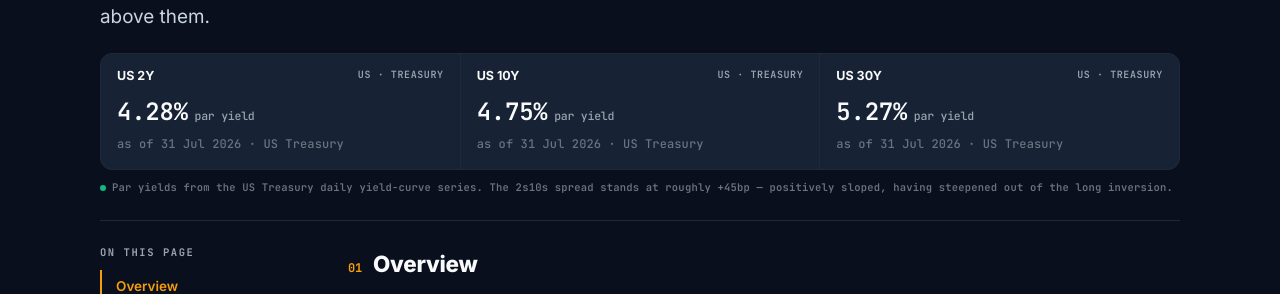
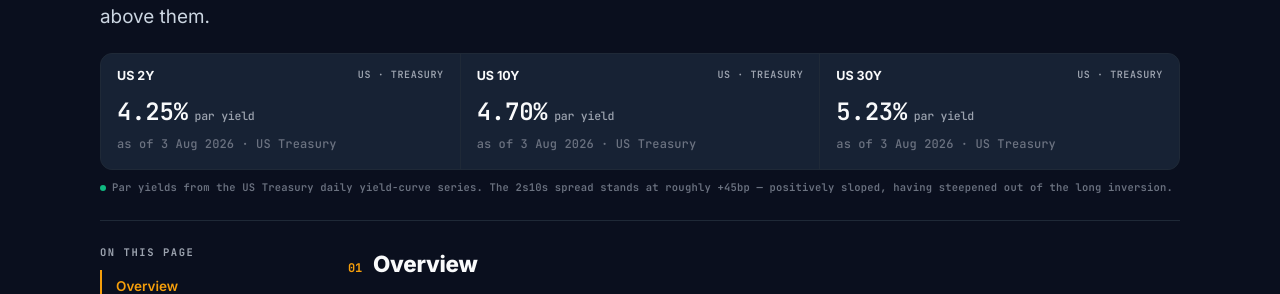
Before and after one commit to maverickrocx/RiskMaverick, a Jekyll site: the page built from markets/fixed-income.md, in a window 1280 px wide and 900 px high. Shown: the part 287-581 px from the top of the window. Built offline with Jekyll 4.4.1, drawn with Linux system fonts in a browser that asks for light colours.

Commit message:
chore(marks): daily benchmark refresh from primary sources

```diff
--- a/_data/marks.yml
+++ b/_data/marks.yml
@@ -2,41 +2,41 @@
 # Each mark carries the date and publisher it came from.
 
 de_da:
-  price: "€128.09"
-  asof: "3 Aug 2026"
+  price: "€149.79"
+  asof: "4 Aug 2026"
   source: "SMARD"
-  low: 10.09
-  high: 246.99
+  low: 70.98
+  high: 303.57
   points: 96
 estr:
-  price: "2.184%"
-  asof: "31 Jul 2026"
+  price: "2.185%"
+  asof: "3 Aug 2026"
   source: "ECB"
 henry_hub:
   price: "$2.63"
   asof: "27 Jul 2026"
   source: "EIA"
 lme_al:
-  price: "$3,196"
-  asof: "31 Jul 2026"
+  price: "$3,260"
+  asof: "3 Aug 2026"
   source: "LME"
 lme_cu:
-  price: "$13,834"
-  asof: "31 Jul 2026"
+  price: "$13,945"
+  asof: "3 Aug 2026"
   source: "LME"
 sofr:
-  price: "3.65%"
-  asof: "30 Jul 2026"
+  price: "3.66%"
+  asof: "31 Jul 2026"
   source: "NY Fed"
 us10y:
-  price: "4.75%"
-  asof: "31 Jul 2026"
+  price: "4.70%"
+  asof: "3 Aug 2026"
   source: "US Treasury"
 us2y:
-  price: "4.28%"
-  asof: "31 Jul 2026"
+  price: "4.25%"
+  asof: "3 Aug 2026"
   source: "US Treasury"
 us30y:
-  price: "5.27%"
-  asof: "31 Jul 2026"
+  price: "5.23%"
+  asof: "3 Aug 2026"
   source: "US Treasury"
```
